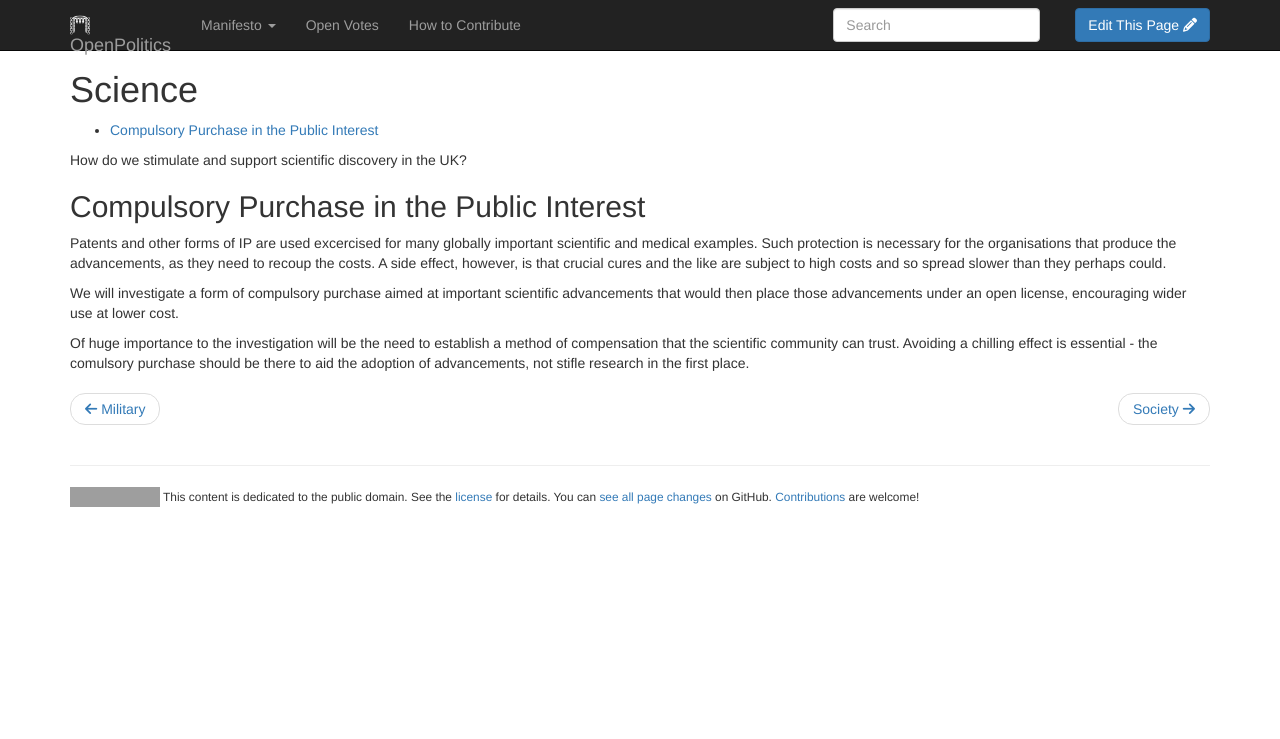
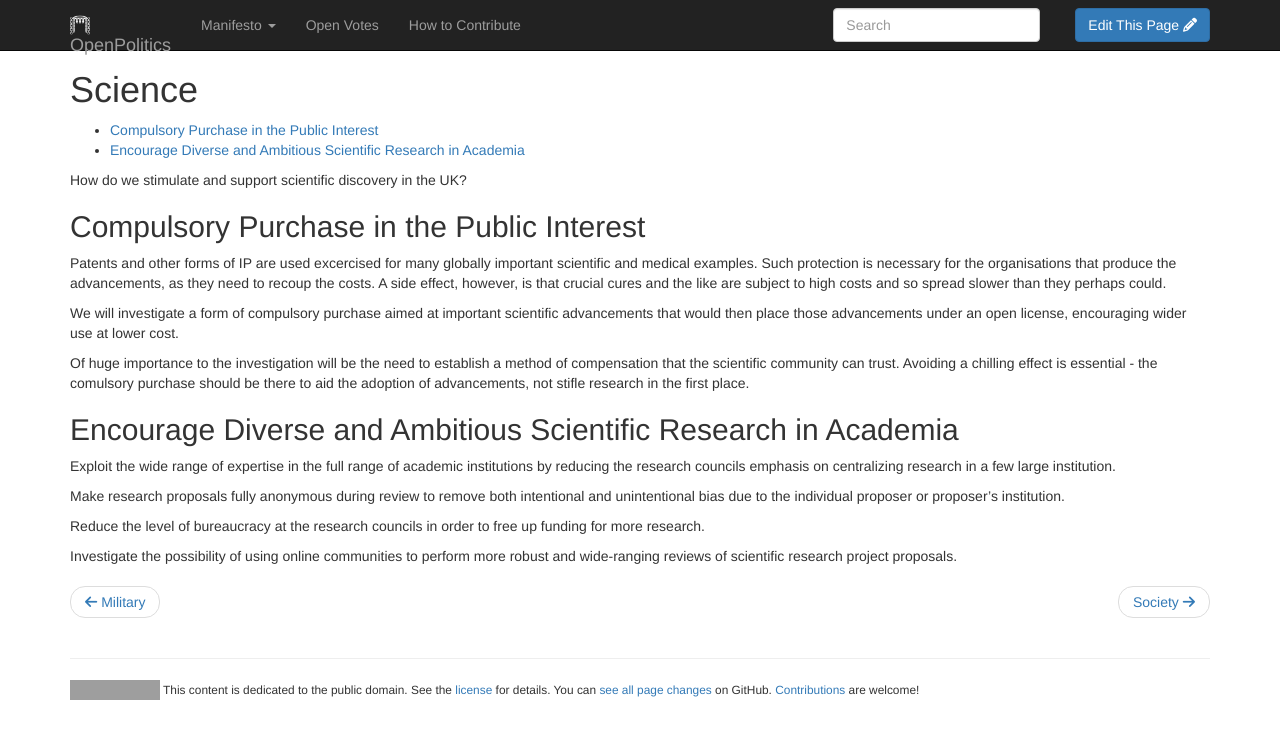
Before and after one commit to openpolitics/manifesto, a Jekyll site: the page built from manifesto/science.md, in a window 1280 px wide. Shown: the top 739 px of the page. Built offline with Jekyll 4.4.1, drawn with Linux system fonts in a browser that asks for light colours; nearby versions of some CDN libraries; library files that are not in the unit come from our copies; grey boxes are pictures that could not be loaded.

Commit message:
Update science.md
Encouraging ambitious and diverse scientific research in academia

```diff
--- a/manifesto/science.md
+++ b/manifesto/science.md
@@ -15,3 +15,13 @@ Patents and other forms of IP are used excercised for many globally important sc
 We will investigate a form of compulsory purchase aimed at important scientific advancements that would then place those advancements under an open license, encouraging wider use at lower cost.
 
 Of huge importance to the investigation will be the need to establish a method of compensation that the scientific community can trust. Avoiding a chilling effect is essential - the comulsory purchase should be there to aid the adoption of advancements, not stifle research in the first place.
+
+## Encourage Diverse and Ambitious Scientific Research in Academia
+
+Exploit the wide range of expertise in the full range of academic institutions by reducing the research councils emphasis on centralizing research in a few large institution.
+
+Make research proposals fully anonymous during review to remove both intentional and unintentional bias due to the individual proposer or proposer's institution.
+
+Reduce the level of bureaucracy at the research councils in order to free up funding for more research.
+
+Investigate the possibility of using online communities to perform more robust and wide-ranging reviews of scientific research project proposals.
```
